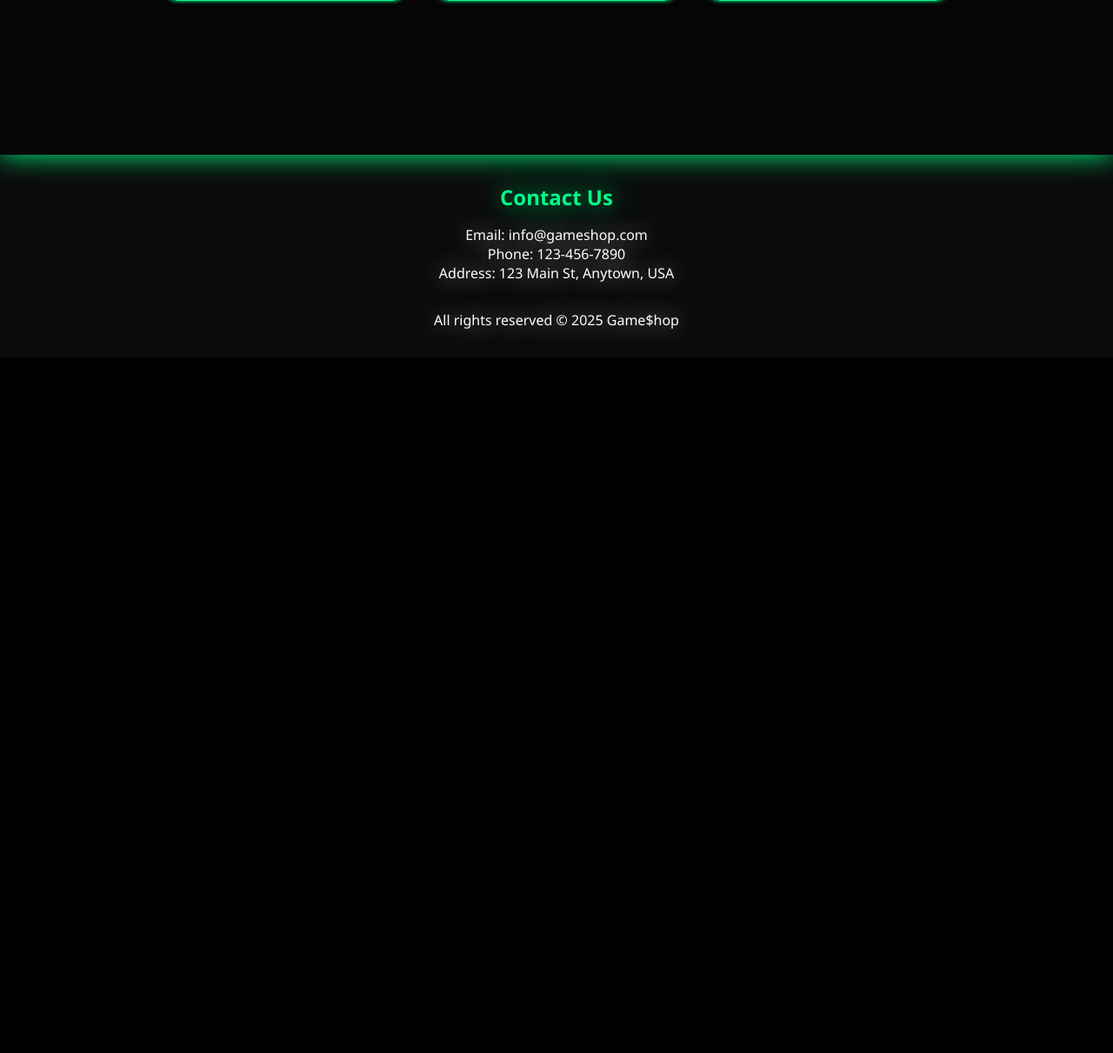
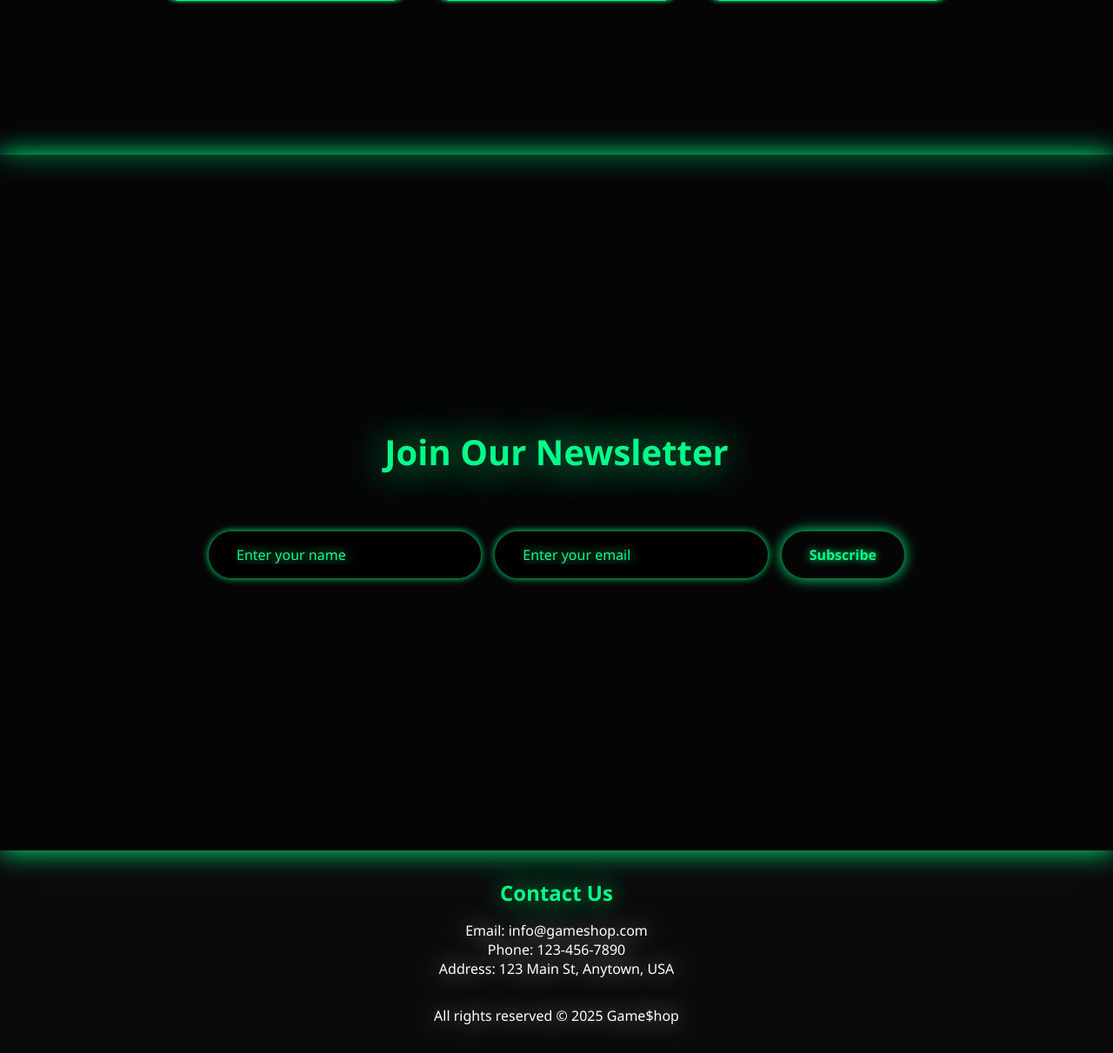
Before and after one commit to IT-8-TUES/8A-24-25-Team3, a PHP site: page /Elitsa_html1.html in a window 1280 px wide. Shown: the part 2222-3433 px from the top of the page at 87% size. Before the commit the page ends 2616 px from the top, so only its background shows below. Run offline with PHP 8.4, Linux system fonts and the light colour scheme.

Commit message:
Made Newsletter section

```diff
--- a/Elitsa Ognyanova Koeva/Frontend/Elitsa_css2.css
+++ b/Elitsa Ognyanova Koeva/Frontend/Elitsa_css2.css
@@ -333,3 +333,64 @@ section {
     padding: 0 1.5rem 1.5rem;
     margin-bottom: 1rem;
 }
+
+.newsletter-section {
+    background: rgba(0, 0, 0, 0.5);
+    padding: 6rem 2rem;
+    display: flex;
+    flex-direction: column;
+    justify-content: center;
+    align-items: center;
+    box-shadow: 0 0 30px #00ff88;
+}
+
+.newsletter-section .section-title {
+    margin-bottom: 4rem;
+}
+
+.newsletter-form {
+    display: flex;
+    justify-content: center;
+    align-items: center;
+    gap: 1rem;
+    max-width: 50rem;
+    width: 100%;
+}
+
+.newsletter-form input {
+    padding: 1rem 2rem;
+    border-radius: 6rem;
+    border: none;
+    background-color: rgba(0, 0, 0, 0.7);
+    font-size: 1rem;
+    width: 100%;
+    transition: all 0.3s;
+    box-shadow: 0 0 0.5rem #00ff88;
+}
+
+.newsletter-form input:focus {
+    outline: none;
+    box-shadow: 0 0 2rem #00ff88;
+}
+
+.newsletter-form input::placeholder {
+    color: #00ff88;
+    text-shadow: 0 0 1rem #00ff88;
+}
+
+.newsletter-form .nav-btn {
+    white-space: nowrap;
+    font-size: 1rem;
+    font-weight: bold;
+    padding: 1rem 2rem;
+    cursor: pointer;
+    transition: all 0.3s;
+    box-shadow: 0 0 1rem #00ff88;
+}
+
+.newsletter-form .nav-btn:hover {
+    background-color: #00ff88;
+    color: #000000;
+    box-shadow: 0 0 2rem #00ff88;
+    text-shadow: 0 0 2rem #000000;
+}
--- a/Elitsa Ognyanova Koeva/Frontend/Elitsa_html1.html
+++ b/Elitsa Ognyanova Koeva/Frontend/Elitsa_html1.html
@@ -83,6 +83,14 @@
                 </div>
             </div>
         </section>
+        <section class="newsletter-section">
+            <h2 class="section-title">Join Our Newsletter</h2>
+            <form class="newsletter-form">
+                <input type="text" placeholder="Enter your name" required>
+                <input type="email" placeholder="Enter your email" required>
+                <button type="submit" class="nav-btn">Subscribe</button>
+            </form>
+        </section>
         <footer>
             <div class="footer-content">
                 <div class="footer-section">
```
